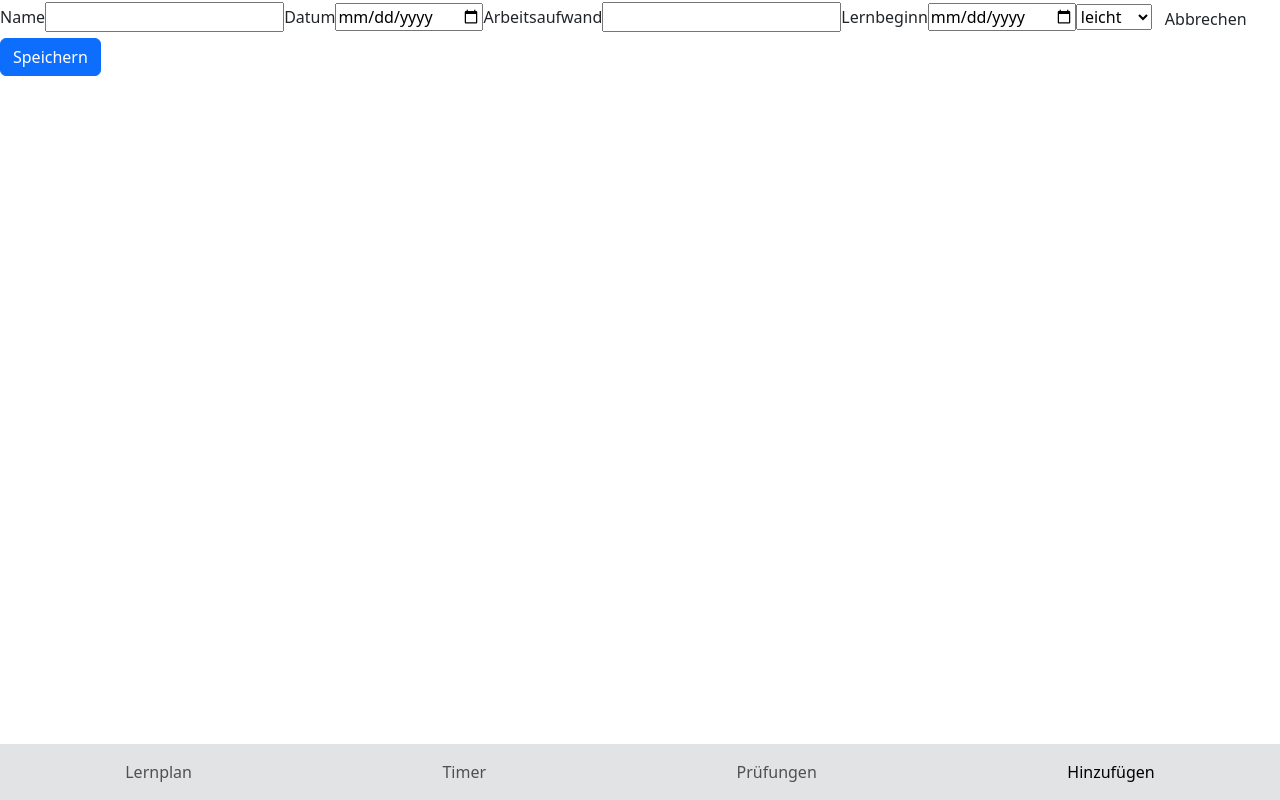
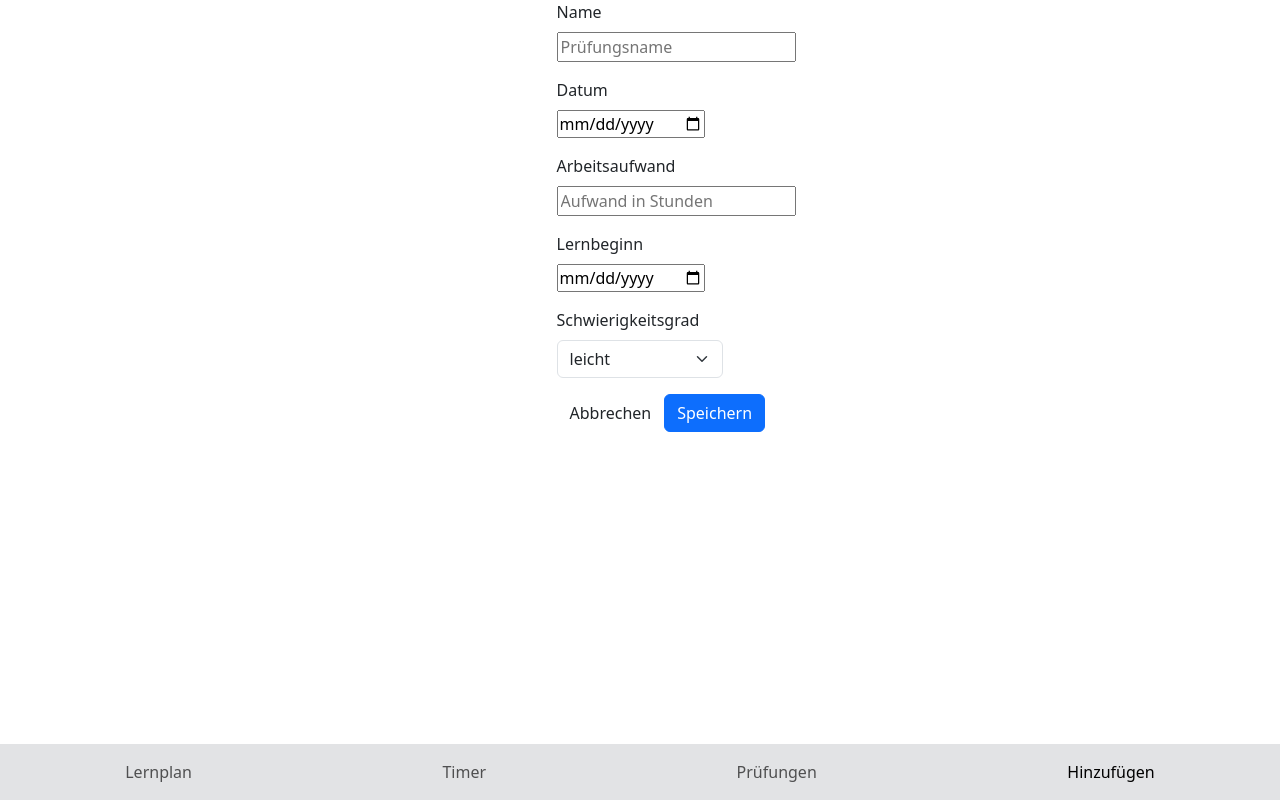
Before and after one commit to cdehnert18/Lernhelfer, a Vue app: page /add in a window 1280 px wide. Built offline with nearby package versions, Linux system fonts and the light colour scheme.

Commit message:
added some styling to hinzufuegen view

```diff
--- a/src/components/InputUnit.vue
+++ b/src/components/InputUnit.vue
@@ -5,12 +5,15 @@ import { ref } from 'vue';
 defineProps<{
     label: string;
     inputType: string;
+    placeholder: string;
 }>();
 
 const inputValue = ref('');
 </script>
 
 <template>
-    <label for="inputField">{{ label }}</label>
-    <input id="inputField" v-model="inputValue" :type="inputType" />
+    <div class="form-group mb-3">
+        <label for="inputField" class="form-label">{{ label }}</label>
+        <input id="inputField" v-model="inputValue" :type="inputType" :placeholder="placeholder" />
+    </div>
 </template>
--- a/src/views/HinzufuegenView.vue
+++ b/src/views/HinzufuegenView.vue
@@ -1,18 +1,35 @@
 <script setup lang="ts">
 import InputUnit from '@/components/InputUnit.vue'
-    const options = [{text: 'leicht'}, {text: 'mittel'}, {text: 'schwer'}]
+const options = [{ text: 'leicht' }, { text: 'mittel' }, { text: 'schwer' }]
+const inputUnits = [
+  { label: 'Name', inputType: 'text', placeholder: 'Prüfungsname' },
+  { label: 'Datum', inputType: 'date', placeholder: 'Prüfungsdatum' },
+  { label: 'Arbeitsaufwand', inputType: 'number', placeholder: 'Aufwand in Stunden' },
+  { label: 'Lernbeginn', inputType: 'date', placeholder: 'Datum' }
+]
 </script>
 
 <template>
-  <InputUnit label="Name" inputType="text"/>
-  <InputUnit label="Datum" inputType="date"/>
-  <InputUnit label="Arbeitsaufwand" inputType ="number"/>
-  <InputUnit label="Lernbeginn" inputType="date"/>
-  <select id="selectDifficulty">
+  <div class="container d-flex justify-content-center align-items-center">
+    <div class="row justify-content-center">
+      <div class="col-12 col-md-8 col-lg-6">
+        <InputUnit v-for="(unit, index) in inputUnits" :key=index :label=unit.label :inputType=unit.inputType
+          :placeholder=unit.placeholder />
+        <div class="form-group mb-3">
+          <label for="selectDifficulty" class="form-label">Schwierigkeitsgrad</label>
+          <select id="selectDifficulty" class="form-select">
             <option v-for="(option, index) in options" :key="index">
               {{ option.text }}
             </option>
           </select>
+        </div>
+        <div class="d-flex justify-content-between">
           <button class="btn">Abbrechen</button>
           <button class="btn btn-primary">Speichern</button>
+        </div>
+      </div>
+    </div>
+  </div>
 </template>
+
+<style scoped></style>
```
Lines whose indentation alone changed are shown as unchanged.
